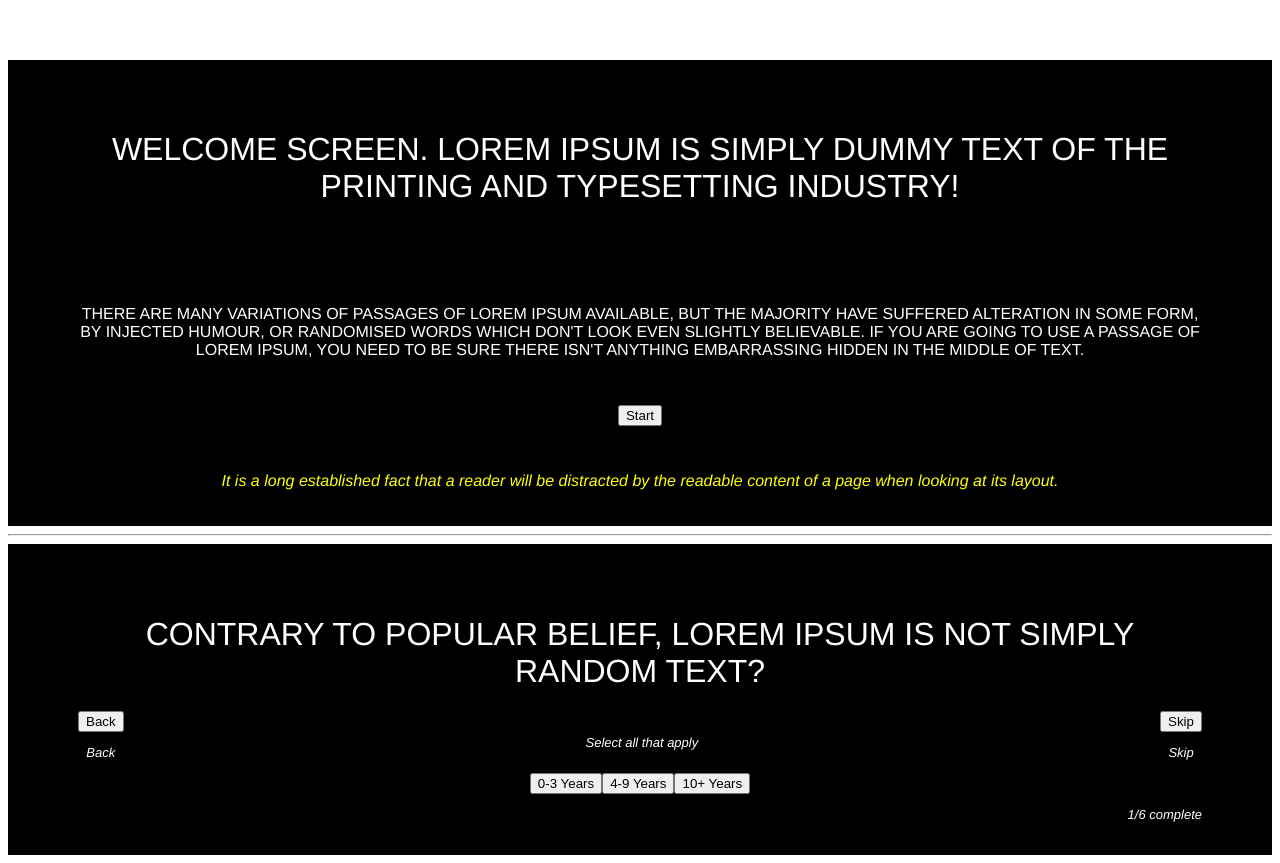
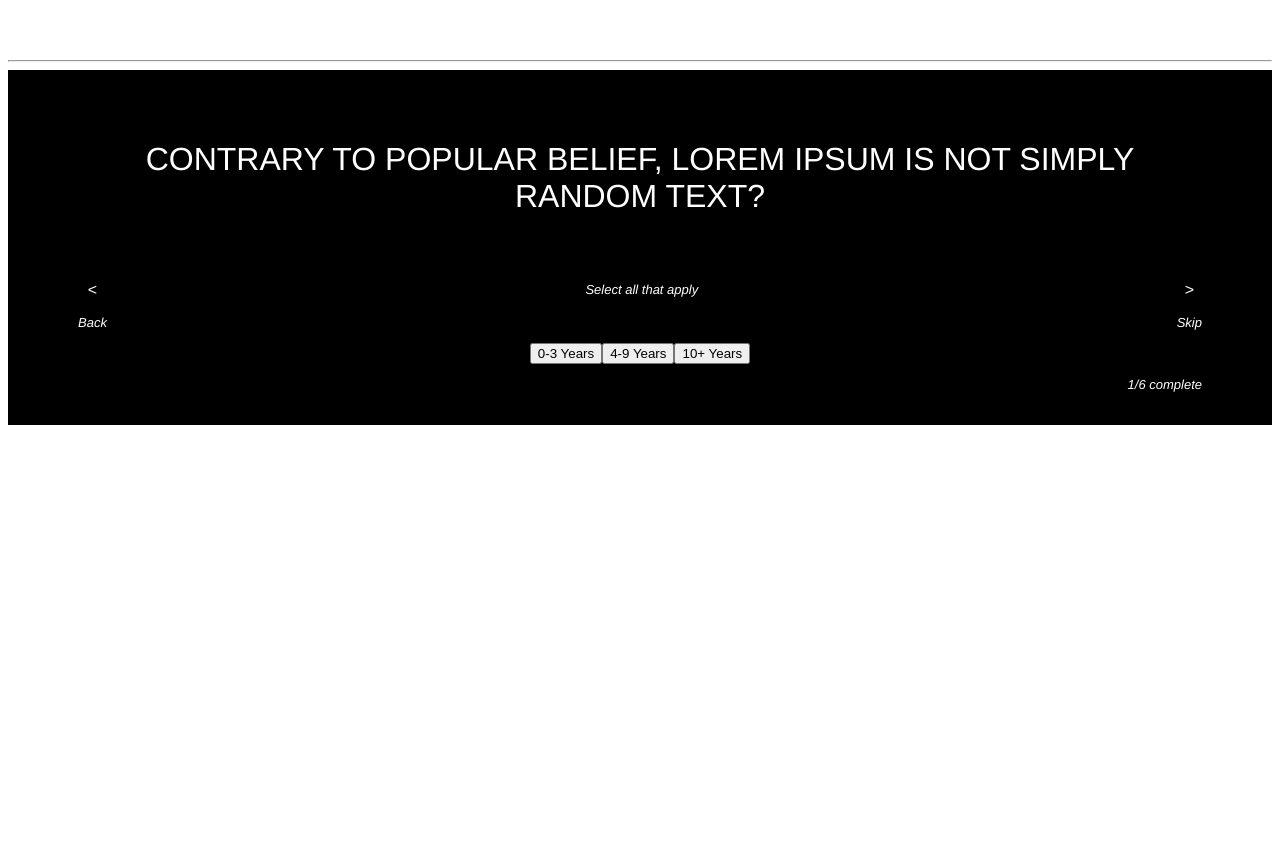
Before and after one commit to Anastasiya24/quiz-app, a Vue app: page / in a window 1280 px wide. Both pictures are taken after a click on the button "Start". After the commit the page ends 800 px from the top, so only its background shows below. Built offline with nearby package versions, Linux system fonts and the light colour scheme.

Commit message:
Added a structure

```diff
--- a/src/App.vue
+++ b/src/App.vue
@@ -1,8 +1,8 @@
 <template>
   <div id="app">
-    <WelcomeScreen />
-    <hr/>
-    <QuestionScreen />
+    <WelcomeScreen v-on:onOpenQuiz="startQuiz" v-if="!openQuiz" />
+    <hr>
+    <QuestionScreen v-if="openQuiz" />
   </div>
 </template>
 
@@ -12,6 +12,19 @@ import QuestionScreen from "./components/QuestionScreen";
 
 export default {
   name: "app",
+  data() {
+    return {
+      openQuiz: false
+    };
+  },
+  methods: {
+    startQuiz: function() {
+      this.openQuiz = true;
+    },
+    endQuiz: function() {
+      this.openQuiz = false;
+    }
+  },
   components: {
     WelcomeScreen,
     QuestionScreen
--- a/src/components/QuestionScreen.vue
+++ b/src/components/QuestionScreen.vue
@@ -5,14 +5,16 @@
         </h1>
         <div class="question-screen__slider">
             <div>
-                <button>Back</button>
+                <svg class="question-screen__button-back" xmlns="http://www.w3.org/2000/svg" width="24" height="24" viewBox="0 0 24 24"><path d="M15.41 16.59L10.83 12l4.58-4.59L14 6l-6 6 6 6 1.41-1.41z"/><path fill="none" d="M0 0h24v24H0V0z"/></svg>
+                <p> &lt; </p>
                 <p class="question-screen__quiz-switch">Back</p>
             </div>
             <p class="question-screen__quiz-note">
                 Select all that apply
             </p>
             <div>
-                <button>Skip</button>
+                <svg class="question-screen__button-skip" xmlns="http://www.w3.org/2000/svg" width="24" height="24" viewBox="0 0 24 24"><path d="M8.59 16.59L13.17 12 8.59 7.41 10 6l6 6-6 6-1.41-1.41z"/><path fill="none" d="M0 0h24v24H0V0z"/></svg>
+                <p> &gt; </p>
                 <p class="question-screen__quiz-switch">Skip</p>
             </div>
         </div>
@@ -57,4 +59,9 @@ export default {
         justify-content: space-between;
         align-items: center;
     }
+    .question-screen__button-back,
+    .question-screen__button-skip {
+        font-size: 60px;
+        margin: 0px;
+    }
 </style>
--- a/src/components/WelcomeScreen.vue
+++ b/src/components/WelcomeScreen.vue
@@ -10,7 +10,7 @@
             If you are going to use a passage of Lorem Ipsum, you need to be sure there
             isn't anything embarrassing hidden in the middle of text.
         </p>
-        <button class="main-screen__button">Start</button>
+        <button class="main-screen__button" v-on:click="onOpenQuiz">Start</button>
         <p class="main-screen__quiz-note">
             It is a long established fact that a reader will be distracted by the readable
             content of a page when looking at its layout.
@@ -21,7 +21,13 @@
 
 <script>
 export default {
-    name: 'WelcomeScreen'
+    name: 'WelcomeScreen',
+    methods: {
+        onOpenQuiz: function() {
+            this.$emit('onOpenQuiz')
+        }
+    }
+
 }
 </script>
 
```
